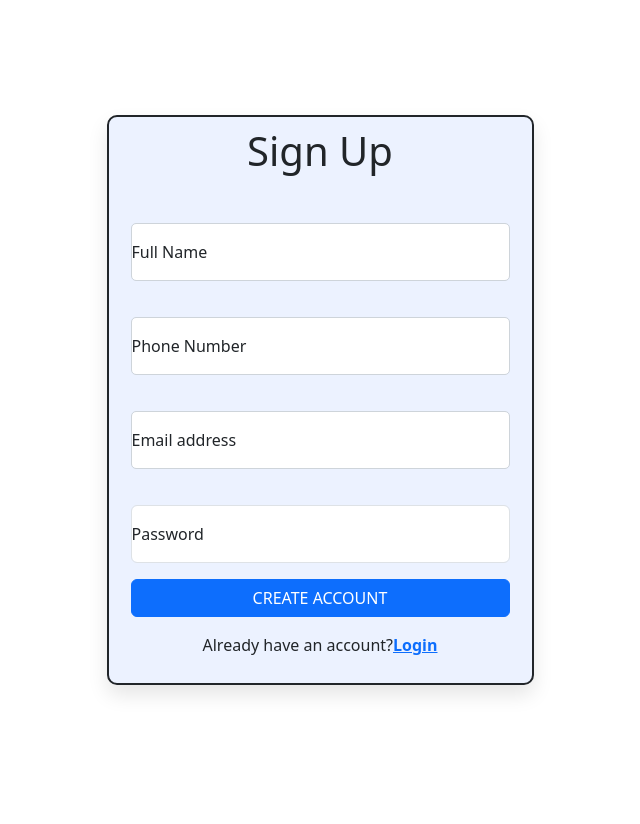
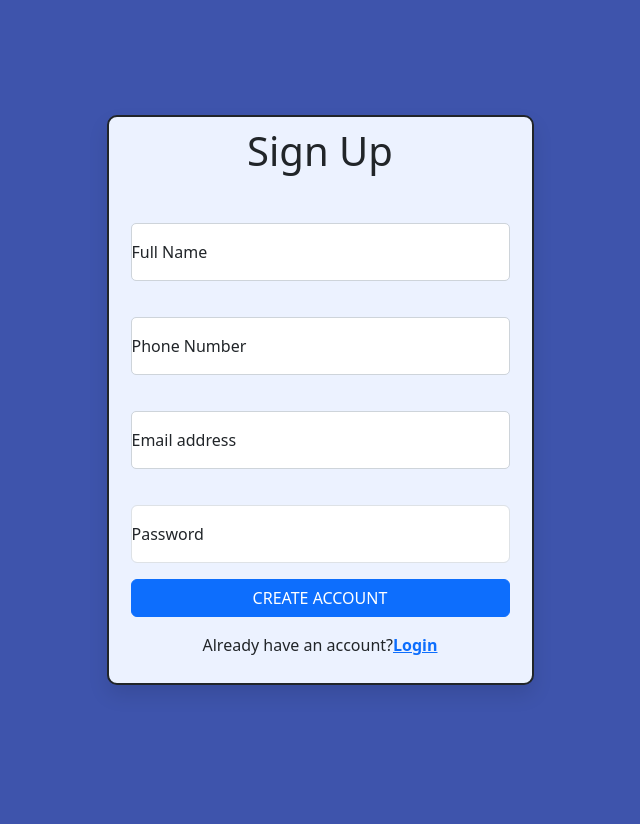
Before and after one commit to AlashShrestha/GroupE_G6, a PHP site: page /signuppage.php in a window 1280 px wide. Shown: the whole page, without its empty margins (320-960 px from the left). Run offline with PHP 8.4, Linux system fonts and the light colour scheme.

Commit message:
Added background colour in signuppage.php

```diff
--- a/php/signuppage.php
+++ b/php/signuppage.php
@@ -15,7 +15,9 @@
         box-sizing: border-box;
     }
 
-
+    body{
+        background-color: #3E54AC;
+    }
 
     .container {
         height: 100vh;
```
